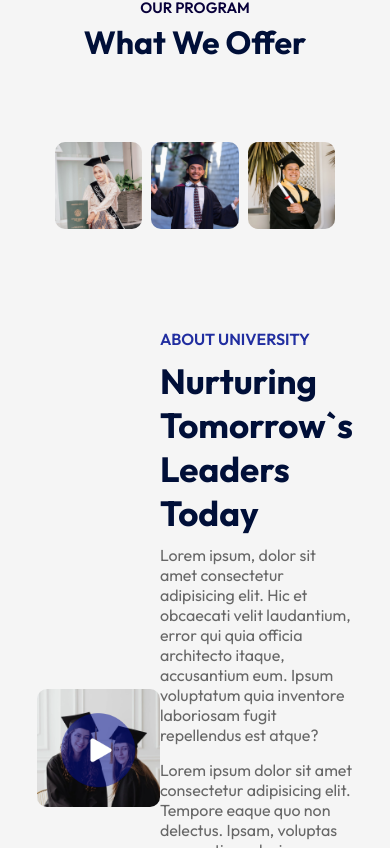
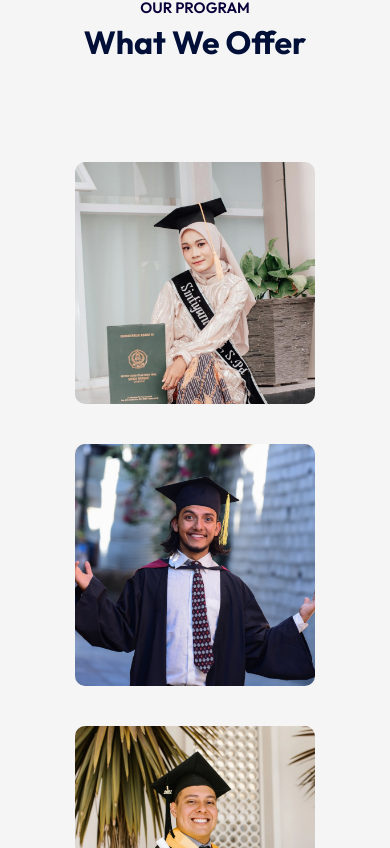
Before and after one commit to Hdeee1/-cp-GreatStack, a React (Vite) app: page / in a window 390 px wide. Shown: the part 916-1764 px from the top of the page. Built offline with nearby package versions, Linux system fonts and the light colour scheme.

Commit message:
responsive program

```diff
--- a/src/Components/Programs/Programs.css
+++ b/src/Components/Programs/Programs.css
@@ -45,3 +45,17 @@
   opacity: 1;
   padding-top: 0;
 }
+
+/* ---- Media Query ---- */
+
+@media (max-width: 650px){
+  .programs{
+    flex-direction: column;
+
+  }
+
+  .program{
+    flex-basis: 100%;
+    margin: 20px;
+  }
+}
```
